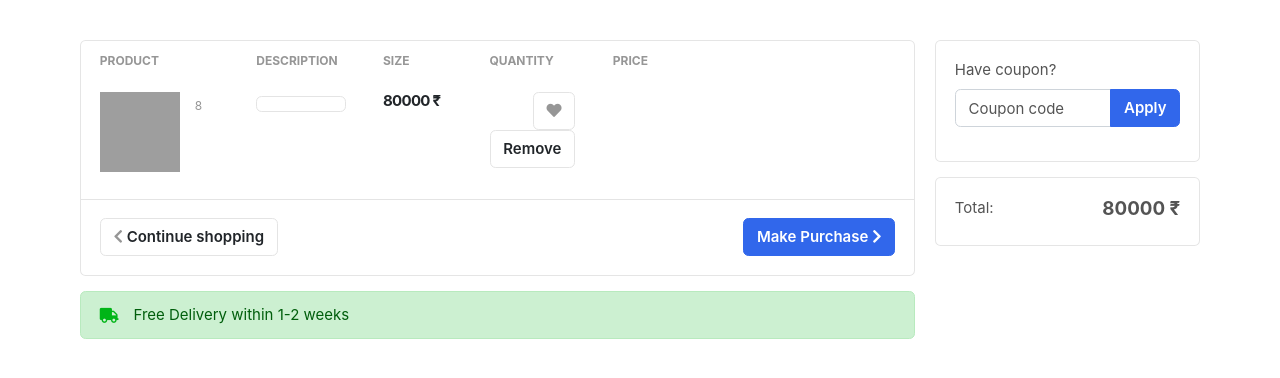
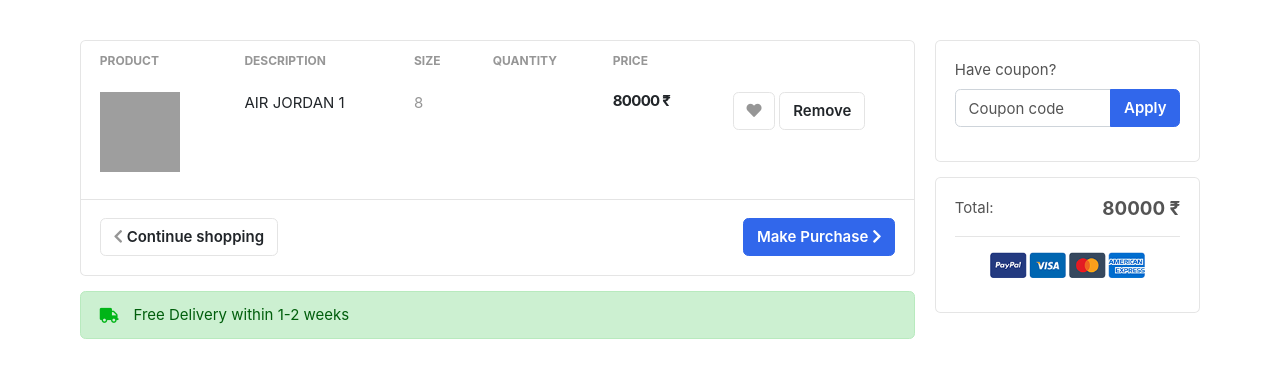
Before and after one commit to Vaibhav2215123/ecomm, a Django app: template templates/accounts/cart.html in a window 1280 px wide. Shown: the part 117-495 px from the top of the page. Run offline with Django 4.2, Linux system fonts and the light colour scheme; the template is opened without the code that fills it: values that come from a table or form of the project are taken from there, others are empty; data comes from the database, SQL or seed files in the repository; some libraries are stand-ins or nearby versions; some web fonts are replaced; grey boxes are pictures that could not be loaded.

Commit message:
cart.html updated

```diff
--- a/templates/accounts/cart.html
+++ b/templates/accounts/cart.html
@@ -31,23 +31,34 @@
                                                 src="/media/{{cart_item.product.product_images.first.image}}"
                                                 class="img-sm">
                                         </div>
-                                        <figcaption class="info">
-                                            <a href="#" class="title text-dark"> {{ cart_item.product_description }} </a>
-                                            <p class="text-muted small">{{ cart_item.size_variant.size_name }}</p>
-                                        </figcaption>
                                     </figure>
                                 </td>
                                 <td>
-                                    <div class="btn btn-light w-100" fdprocessedid="0fv9xl">
+                                    <a href="{% url 'get_product' cart_item.product.slug %}" class="title text-dark">
+                                        {{ cart_item.product.product_description }}
+                                    </a>
+                                </td>
+                                <td>
+                                    <p class="text-muted medium fit-content">
+                                        {{ cart_item.size_variant.size_name }}
+                                    </p>
+                                </td>
+                                <td>
+                                    <div class="text-muted medium text-center">
                                         {{ request.user.profile.get_cart_count }}
                                     </div>
                                 </td>
                                 <td>
                                     <div class="price-wrap">
-                                        <var class="price"> {{ cart_item.size_variant.price }} &#8377</var>
+                                        {% if cart_item.size_variant %}
+                                        <div class="price"> {{ cart_item.size_variant.price }} &#8377</div>
+                                        {% else %}
+                                        <div class="price"> {{ cart_item.product.price }} &#8377</div>
+                                        {% endif %}
                                     </div> <!-- price-wrap .// -->
+
                                 </td>
-                                <td class="text-right">
+                                <td>
                                     <a data-original-title="Save to Wishlist" title="" href="" class="btn btn-light"
                                         data-toggle="tooltip"> <i class="fa fa-heart"></i></a>
                                     <a href="{% url 'remove_cart' cart_item.uid %}" class="btn btn-light"> Remove</a>
@@ -100,6 +111,10 @@
                             <dt>Total:</dt>
                             <dd class="text-right  h5"><strong>{{cart.get_cart_total}} &#8377</strong></dd>
                         </dl>
+                        <hr>
+                        <p class="text-center mb-3">
+                            <img src="/media/images/misc/payments.png" height="26">
+                        </p>
 
                     </div> <!-- card-body.// -->
                 </div> <!-- card .// -->
```
